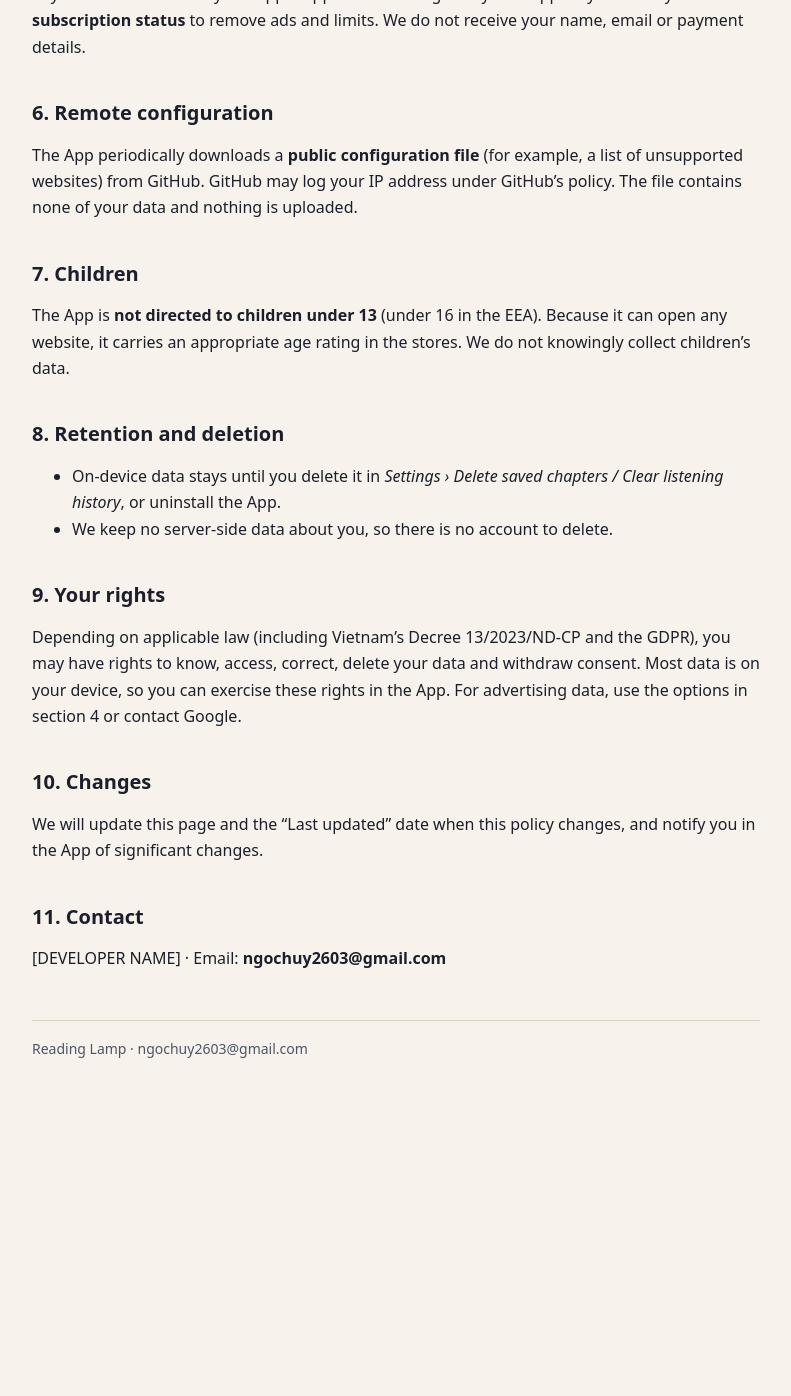
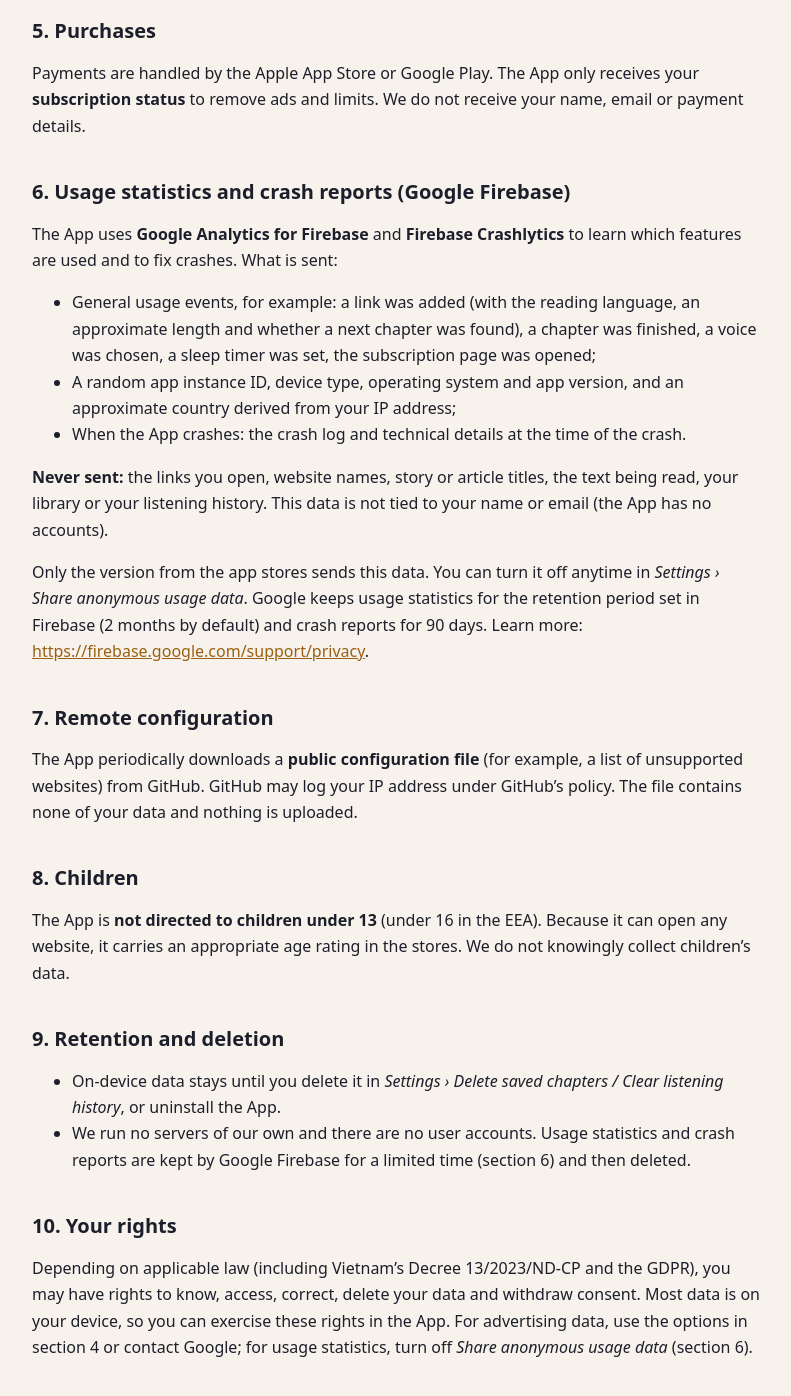
Before and after one commit to yulons/legal_site, a Jekyll site: the page built from privacy.md, in a window 1280 px wide and 1400 px high, scrolled down 1928 px. Shown: the top 1396 px of the window, without its empty margins (244-1035 px from the left). Built offline with Jekyll 4.4.1, drawn with Linux system fonts in a browser that asks for light colours; before the commit the page ends 3052 px from its top, so only the background shows below that; some of the changed text lies outside the part shown.

Commit message:
Chính sách quyền riêng tư: thêm Firebase Analytics và Crashlytics
Co-Authored-By: Claude Opus 5.5 <noreply@anthropic.com>

```diff
--- a/privacy.md
+++ b/privacy.md
@@ -19,6 +19,7 @@ This policy explains how **Reading Lamp (Đèn Đọc)** (the "App"), developed
 - Links you paste, page text, your library, listening history and settings **stay on your device**. We do not collect them.
 - The App shows **Google AdMob ads**. AdMob may use your device's advertising identifier to show relevant ads **if you allow it**.
 - Subscriptions are processed by **Apple** or **Google**. We never receive your card details.
+- The App sends **anonymous usage statistics and crash reports** through Google Firebase so we can fix bugs and improve it. It never sends your links, page titles or what you listen to. You can turn this off in *Settings › Share anonymous usage data*.
 
 ## 2. Data processed on your device
 
@@ -61,27 +62,39 @@ The App **does not send the links or text you listen to** to any ad network.
 
 Payments are handled by the Apple App Store or Google Play. The App only receives your **subscription status** to remove ads and limits. We do not receive your name, email or payment details.
 
-## 6. Remote configuration
+## 6. Usage statistics and crash reports (Google Firebase)
+
+The App uses **Google Analytics for Firebase** and **Firebase Crashlytics** to learn which features are used and to fix crashes. What is sent:
+
+- General usage events, for example: a link was added (with the reading language, an approximate length and whether a next chapter was found), a chapter was finished, a voice was chosen, a sleep timer was set, the subscription page was opened;
+- A random app instance ID, device type, operating system and app version, and an approximate country derived from your IP address;
+- When the App crashes: the crash log and technical details at the time of the crash.
+
+**Never sent:** the links you open, website names, story or article titles, the text being read, your library or your listening history. This data is not tied to your name or email (the App has no accounts).
+
+Only the version from the app stores sends this data. You can turn it off anytime in *Settings › Share anonymous usage data*. Google keeps usage statistics for the retention period set in Firebase (2 months by default) and crash reports for 90 days. Learn more: <https://firebase.google.com/support/privacy>.
+
+## 7. Remote configuration
 
 The App periodically downloads a **public configuration file** (for example, a list of unsupported websites) from GitHub. GitHub may log your IP address under GitHub's policy. The file contains none of your data and nothing is uploaded.
 
-## 7. Children
+## 8. Children
 
 The App is **not directed to children under 13** (under 16 in the EEA). Because it can open any website, it carries an appropriate age rating in the stores. We do not knowingly collect children's data.
 
-## 8. Retention and deletion
+## 9. Retention and deletion
 
 - On-device data stays until you delete it in *Settings › Delete saved chapters / Clear listening history*, or uninstall the App.
-- We keep no server-side data about you, so there is no account to delete.
+- We run no servers of our own and there are no user accounts. Usage statistics and crash reports are kept by Google Firebase for a limited time (section 6) and then deleted.
 
-## 9. Your rights
+## 10. Your rights
 
-Depending on applicable law (including Vietnam's Decree 13/2023/ND-CP and the GDPR), you may have rights to know, access, correct, delete your data and withdraw consent. Most data is on your device, so you can exercise these rights in the App. For advertising data, use the options in section 4 or contact Google.
+Depending on applicable law (including Vietnam's Decree 13/2023/ND-CP and the GDPR), you may have rights to know, access, correct, delete your data and withdraw consent. Most data is on your device, so you can exercise these rights in the App. For advertising data, use the options in section 4 or contact Google; for usage statistics, turn off *Share anonymous usage data* (section 6).
 
-## 10. Changes
+## 11. Changes
 
 We will update this page and the "Last updated" date when this policy changes, and notify you in the App of significant changes.
 
-## 11. Contact
+## 12. Contact
 
 [DEVELOPER NAME] · Email: **ngochuy2603@gmail.com**
```
Also changed, not shown: other parts of privacy.md (+1 -1 lines), vi/privacy.md (+22 -11 lines).
